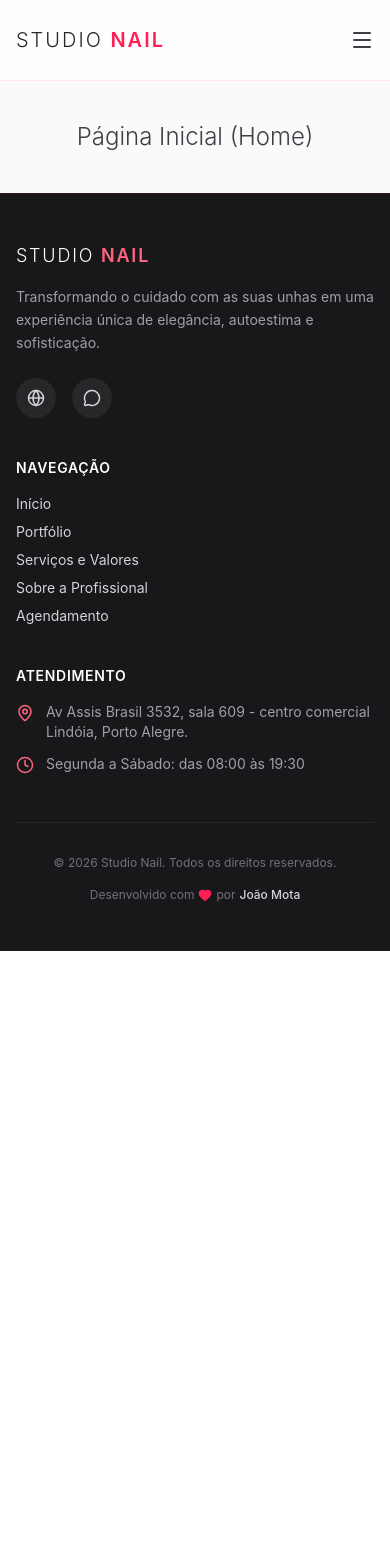
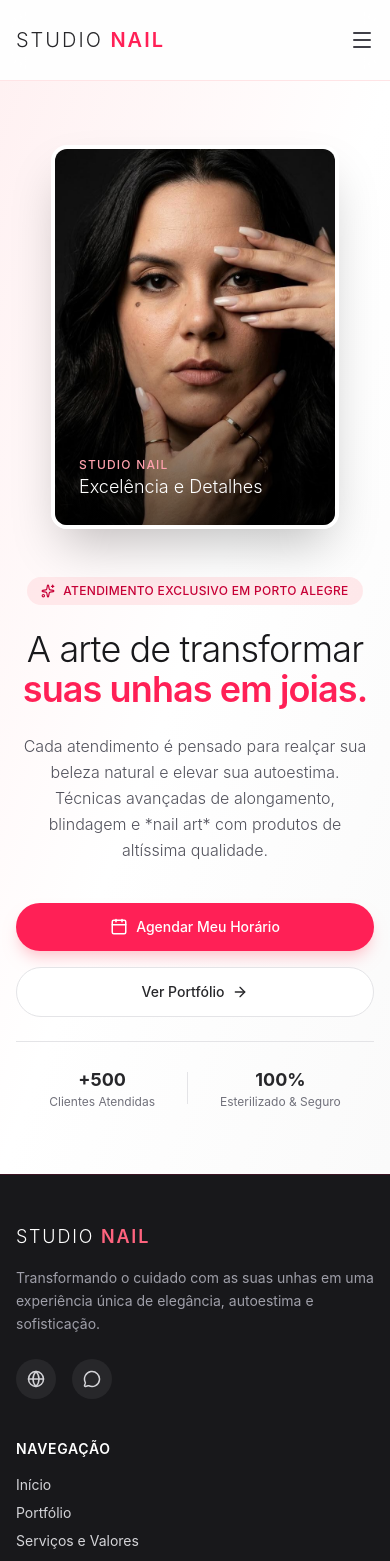
Before and after one commit to Juaopm/studio-nail-web, a React (Vite) app: page / in a window 390 px wide. Shown: the top 1561 px of the page. Before the commit the page ends 951 px from the top, so only its background shows below. Built offline with nearby package versions, Linux system fonts and the light colour scheme.

Commit message:
feat: add stunning professional hero section with photo and responsive layout

```diff
--- a/src/pages/Home.tsx
+++ b/src/pages/Home.tsx
@@ -1,7 +1,98 @@
-export const Home = () => {
+import React from "react";
+import { Link } from "react-router-dom";
+import { Calendar, ArrowRight, Sparkles } from "lucide-react";
+import perfilImg from "../assets/perfil.jpg";
+
+export const Home: React.FC = () => {
   return (
-    <div className="p-10 text-center text-2xl font-light text-zinc-700">
-      Página Inicial (Home)
+    <div className="flex flex-col min-h-full">
+      {/* Hero Section */}
+      <section className="relative overflow-hidden bg-linear-to-br from-rose-50 via-white to-zinc-50 py-16 lg:py-24">
+        {/* Elemento decorativo de fundo */}
+        <div className="absolute top-0 right-0 -z-10 w-96 h-96 bg-rose-100/50 rounded-full blur-3xl transform translate-x-1/3 -translate-y-1/3" />
+
+        <div className="max-w-7xl mx-auto px-4 sm:px-6 lg:px-8">
+          <div className="grid grid-cols-1 lg:grid-cols-12 gap-12 items-center">
+            {/* Lado Esquerdo/Centro: Foto Profissional com Moldura de Trabalho (Placeholder) */}
+            <div className="lg:col-span-5 flex justify-center">
+              <div className="relative w-72 h-96 sm:w-80 sm:h-105 rounded-2xl overflow-hidden shadow-2xl border-4 border-white group">
+                {/* Imagem temporária de perfil profissional */}
+                <img
+                  src={perfilImg}
+                  alt="Profissional Nail Designer"
+                  className="w-full h-full object-cover group-hover:scale-105 transition-transform duration-500"
+                />
+                {/* Gradiente sobre a foto para dar elegância */}
+                <div className="absolute inset-0 bg-linear-to-t from-black/60 via-transparent to-transparent flex items-end p-6">
+                  <div className="text-white">
+                    <p className="text-xs uppercase tracking-widest text-rose-300 font-medium">
+                      Studio Nail
+                    </p>
+                    <p className="text-lg font-light">Excelência e Detalhes</p>
+                  </div>
+                </div>
+              </div>
+            </div>
+
+            {/* Lado Direito: Nome, Saudação e CTAs */}
+            <div className="lg:col-span-7 space-y-6 text-center lg:text-left">
+              <div className="inline-flex items-center gap-2 px-3.5 py-1.5 rounded-full bg-rose-100/80 text-rose-700 text-xs font-medium tracking-wide uppercase">
+                <Sparkles size={14} />
+                <span>Atendimento Exclusivo em Porto Alegre</span>
+              </div>
+
+              <h1 className="text-4xl sm:text-5xl lg:text-6xl font-light tracking-tight text-zinc-900">
+                A arte de transformar <br />
+                <span className="font-semibold text-rose-500">
+                  suas unhas em joias.
+                </span>
+              </h1>
+
+              <p className="text-base sm:text-lg text-zinc-600 max-w-xl mx-auto lg:mx-0 leading-relaxed font-light">
+                Cada atendimento é pensado para realçar sua beleza natural e
+                elevar sua autoestima. Técnicas avançadas de alongamento,
+                blindagem e *nail art* com produtos de altíssima qualidade.
+              </p>
+
+              {/* Botões de Ação */}
+              <div className="flex flex-col sm:flex-row items-center justify-center lg:justify-start gap-4 pt-4">
+                <Link
+                  to="/contato"
+                  className="w-full sm:w-auto flex items-center justify-center gap-2 bg-rose-500 hover:bg-rose-600 text-white text-sm font-medium px-8 py-3.5 rounded-full transition-all duration-300 shadow-lg shadow-rose-200 hover:shadow-xl"
+                >
+                  <Calendar size={18} />
+                  Agendar Meu Horário
+                </Link>
+
+                <Link
+                  to="/portfolio"
+                  className="w-full sm:w-auto flex items-center justify-center gap-2 bg-white hover:bg-zinc-100 text-zinc-800 border border-zinc-200 text-sm font-medium px-8 py-3.5 rounded-full transition-all duration-300"
+                >
+                  <span>Ver Portfólio</span>
+                  <ArrowRight size={16} />
+                </Link>
+              </div>
+
+              {/* Indicador rápido de confiança */}
+              <div className="pt-6 border-t border-zinc-200 flex items-center justify-center lg:justify-start gap-8 text-xs text-zinc-500">
+                <div>
+                  <span className="block text-lg font-bold text-zinc-800">
+                    +500
+                  </span>
+                  <span>Clientes Atendidas</span>
+                </div>
+                <div className="w-px h-8 bg-zinc-200" />
+                <div>
+                  <span className="block text-lg font-bold text-zinc-800">
+                    100%
+                  </span>
+                  <span>Esterilizado & Seguro</span>
+                </div>
+              </div>
+            </div>
+          </div>
+        </div>
+      </section>
     </div>
   );
 };
```
Also changed, not shown: src/assets/perfil.jpg (added).
